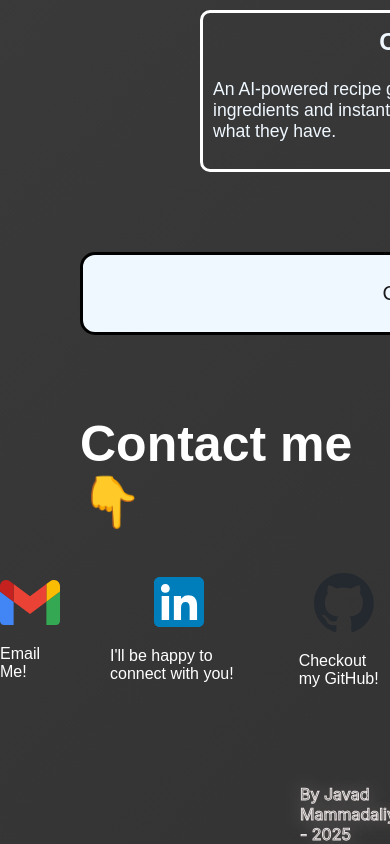
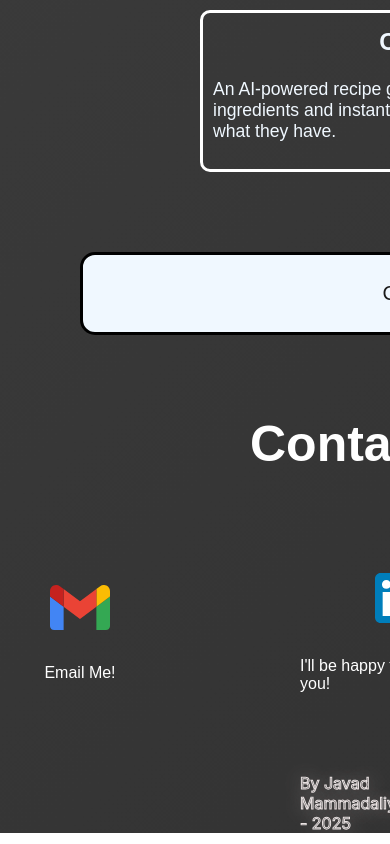
Before and after one commit to EventFulOgee4/eventfulogee4.github.io, a React (Vite) app: page / in a window 390 px wide. Shown: the part 4956-5800 px from the top of the page. Built offline with nearby package versions, Linux system fonts and the light colour scheme; a web font is replaced by a local one.

Commit message:
Adjusted the contact section for 400+ px displays

```diff
--- a/src/styles/Contact.css
+++ b/src/styles/Contact.css
@@ -10,7 +10,10 @@ section.contact-section > h1 {
 @media(max-width: 500px){
     section.contact-section > h1 {
         font-size: 50px;
-        margin-left: 80px;
+        margin-left: 250px;
+        max-width: 1000px;
+        width: 400px;
+        margin-bottom: 100px;
     }
 }
 
@@ -36,11 +39,41 @@ section.contact-info {
     gap: 50px;
 }
 
+@media(max-width: 500px){
+    section.contact-info {
+        display: flex;
+        margin-left: 400px;
+        justify-content: center;
+        align-items: center;
+        gap: 120px;
+    }
+}
+
 div.contact-method {
     display: flex;
     flex-direction: column;
     align-items: center;
 }
+
+@media(max-width: 500px){
+    div.contact-method > p {
+        display: flex;
+        flex-direction: column;
+        align-items: center;
+        margin: 0 auto;
+        width: 200px;
+    }
+}
+
+@media(max-width: 500px){
+    div.contact-method > a {
+        display: flex;
+        flex-direction: column;
+        align-items: center;
+        margin-bottom: 30px;
+    }
+}
+
 
 img.gmail-logo {
     width: 60px;
```
